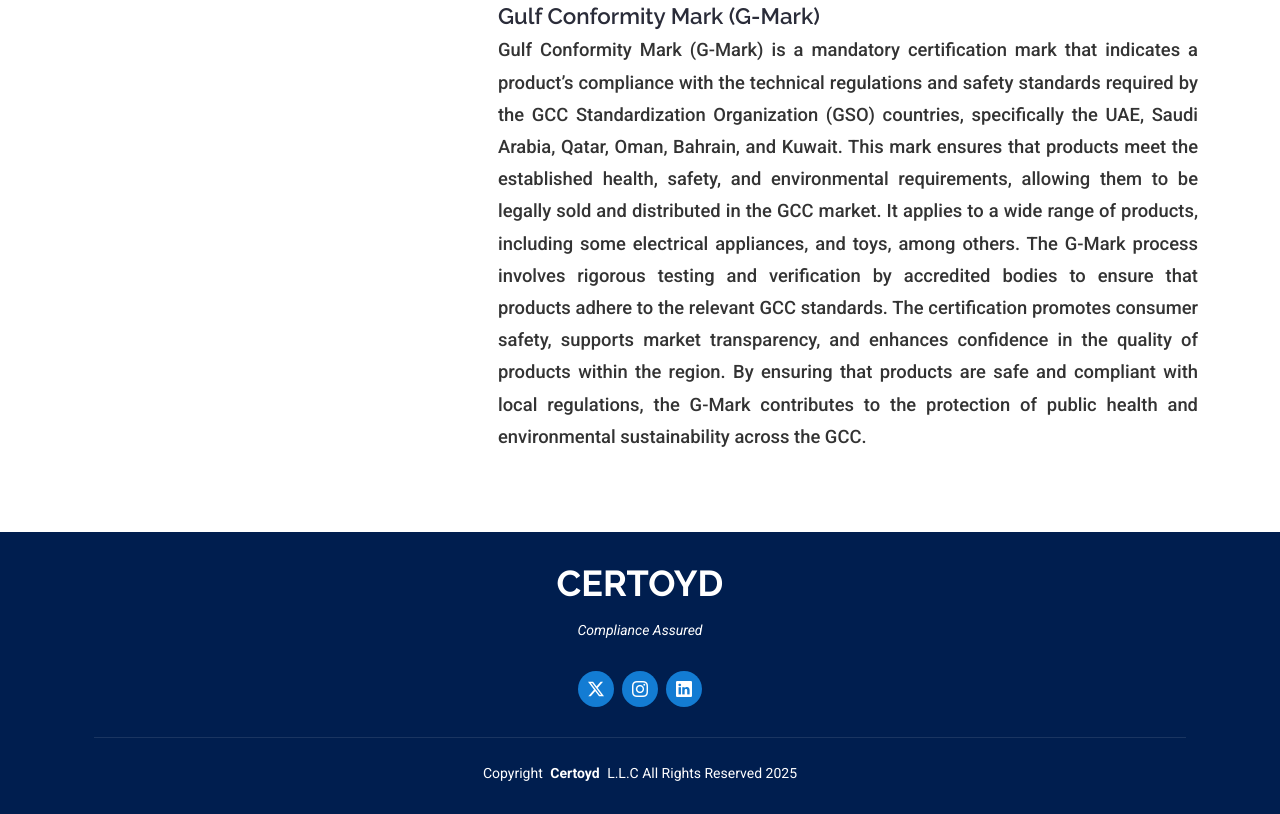
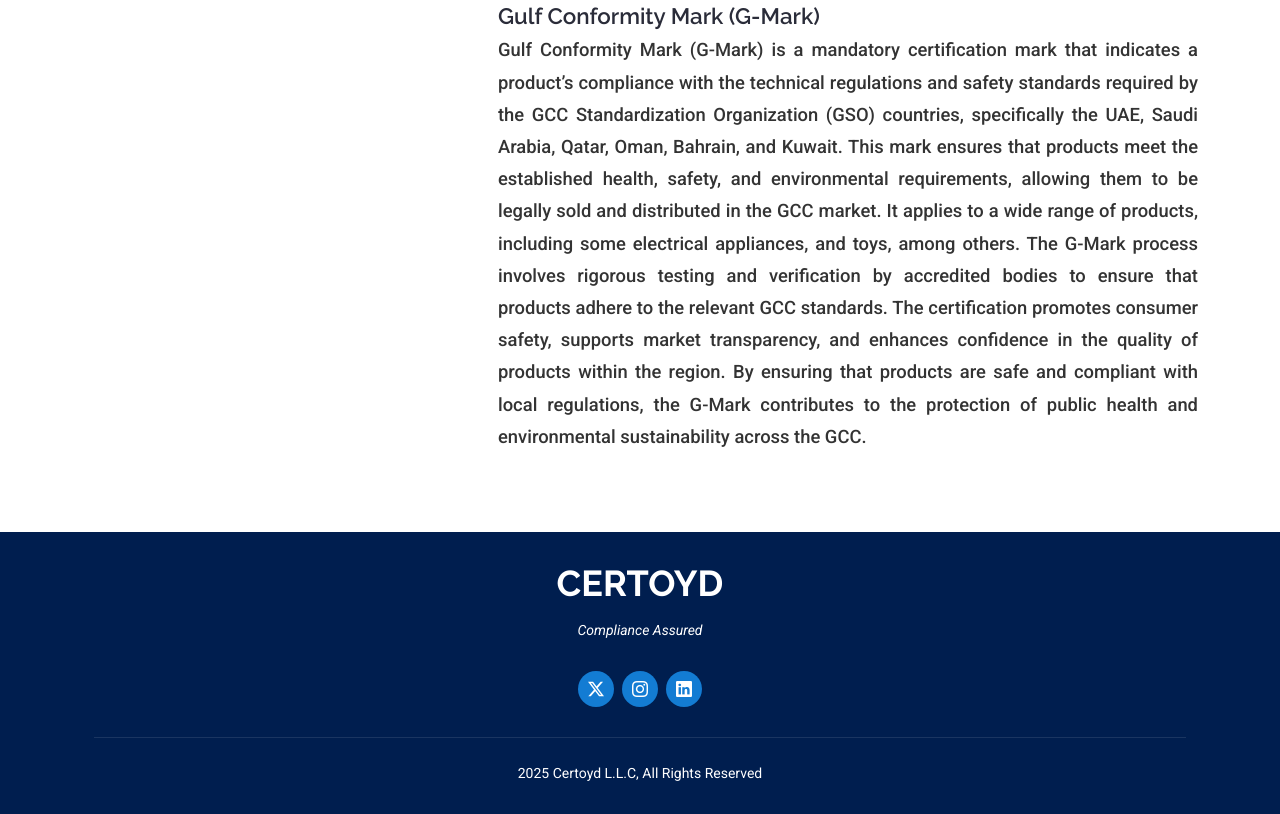
Before and after one commit to MohammadJouza/FF-certoyd-Website, a plain HTML site: page service-details.html in a window 1280 px wide. Shown: the part 6444-7258 px from the top of the page. Drawn offline with Linux system fonts and the light colour scheme.

Commit message:
Update service-details.html

```diff
--- a/service-details.html
+++ b/service-details.html
@@ -629,7 +629,7 @@
         </div>
         <div class="container">
           <div class="copyright">
-            <span>Copyright</span> <strong class="px-1 sitename">Certoyd</strong> <span>L.L.C All Rights Reserved 2025</span>
+          <span>2025 Certoyd L.L.C, All Rights Reserved </span>
           </div>
         </div>
       </div>
```
